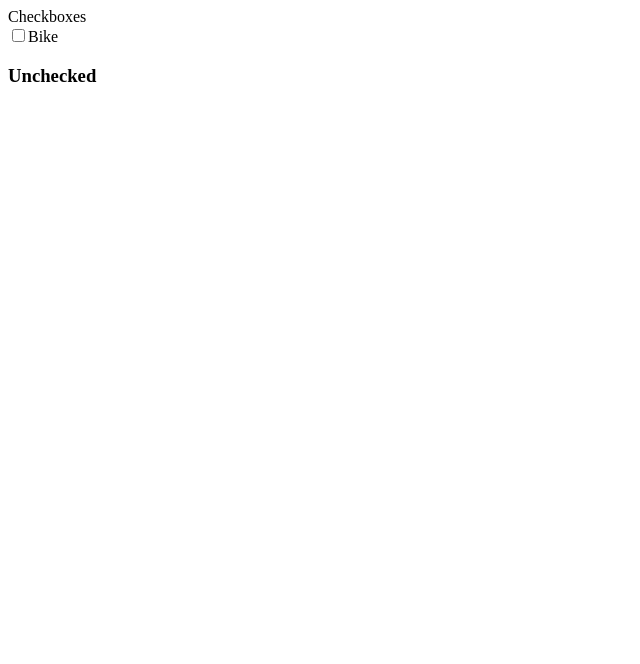
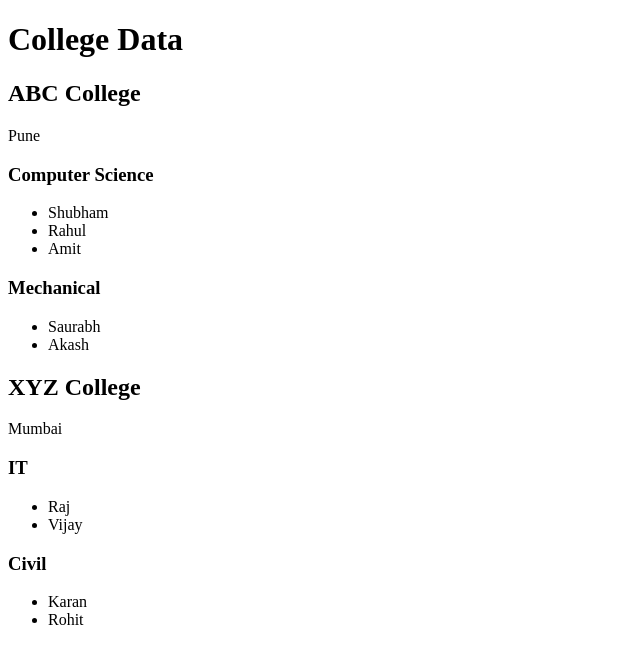
Before and after one commit to Shivamvish26/react-19-learning, a React (Vite) app: page / in a window 1280 px wide. Shown: the top 664 px of the page, without its empty margins (0-640 px from the left). Built offline with nearby package versions, Linux system fonts and the light colour scheme.

Commit message:
react learnig

```diff
--- a/src/App.jsx
+++ b/src/App.jsx
@@ -1,22 +1,34 @@
+import { useState } from "react";
 import "./App.css";
+import CheckboxandDropdown from "./interview/CheckboxandDropdown";
 import Checkboxes from "./interview/Checkboxes";
 import Defaultprops from "./interview/Defaultprops";
 import FetchApi from "./interview/fetchApi";
 import GetinputfiledValue from "./interview/GetinputfiledValue";
 import IncDec from "./interview/inc-dec";
 import LoginValidation from "./interview/loginval";
+import LoopingMap from "./interview/LoopingMap";
 import Props from "./interview/Props";
 import Rendering from "./interview/rendering";
 import Searchfilter from "./interview/searchfilter";
+import Clock from "./interview/task1";
 import TodoList from "./interview/todolist";
 import Toggle from "./interview/toggle";
 import Wrapper from "./interview/wrapper";
+import Nestedloop from "./interview/Nestedloop";
 
 function App() {
-  //
+  {
+    /* Task 1 sub part */
+  }
+  const [colour, setColor] = useState("black");
+
+  //props
   const name = "Shubham";
 
-  {/* Object with array */}
+  {
+    /* Object with array */
+  }
   const user = {
     name: "Shivam",
     age: 25,
@@ -40,11 +52,23 @@ function App() {
       {/* default value in react if the user is not logged in */}
       {/* <Defaultprops /> */}
       {/* html cotent to deafult props using the html */}
-        {/* <Wrapper>
+      {/* <Wrapper>
           <h1>The Wrapper Component</h1>
         </Wrapper> */}
-        {/* <GetinputfiledValue/> */}
-        <Checkboxes/>
+      {/* <GetinputfiledValue/> */}
+      {/* <Checkboxes/> */}
+      {/* <CheckboxandDropdown/> */}
+      {/* <LoopingMap/> */}
+
+      {/* Task 1 sub part */}
+      {/* <select onChange={(e) => setColor(e.target.value)}>
+        <option value="red">Red</option>
+        <option value="black">Black</option>
+        <option value="orange">Orange</option>
+      </select>
+      <Clock colour={colour} /> */}
+
+      <Nestedloop/>
     </>
   );
 }
--- /dev/null
+++ b/src/interview/CheckboxandDropdown.jsx
@@ -0,0 +1,46 @@
+// Handle radio button and dropdown using states
+import React, { useState } from "react";
+
+export default function CheckboxandDropdown() {
+  const [selectedItem, setSelectedItem] = useState("Male");
+  const [selectedDropdown, setSelectedDropdown] = useState("Select one of them");
+
+  return (
+    <div>
+      Checkbox and Dropdown
+      <div>
+        <h3>Radio Button Selected: {selectedItem}</h3>
+        <input
+          type="radio"
+          name="gender"
+          value="Male"
+          id="male"
+          checked={selectedItem === "Male"}
+          onChange={(e) => setSelectedItem(e.target.value)}
+        />
+        <label htmlFor="male">Male</label>
+        <input
+          type="radio"
+          name="gender"
+          value="Female"
+          id="female"
+            checked={selectedItem === "Female"}
+          onChange={(e) => setSelectedItem(e.target.value)}
+        />
+        <label htmlFor="female">Female</label>
+      </div>
+      <div>
+        <h3>Dropdown Selection: {selectedDropdown}</h3>
+        <select
+          value={selectedDropdown}
+          onChange={(e) => setSelectedDropdown(e.target.value)}
+        >
+          <option>Select one of them</option>
+          <option value="pune">Pune</option>
+          <option value="mumbai">Mumbai</option>
+          <option value="nagpur">Nagpur</option>
+        </select>
+      </div>
+    </div>
+  );
+}
--- /dev/null
+++ b/src/interview/LoopingComponent.jsx
@@ -0,0 +1,19 @@
+// Looing throught the array of the object and displaying in other component using the props
+// file LoopingMap.jsx
+export default function LoopingComponent({ data }) {
+  return (
+    <div
+      style={{
+        border: "1px solid black",
+        padding: "10px",
+        borderRadius: "10px",
+        width: "400px",
+        marginBottom: "10px",
+      }}
+    >
+      <h3>Name : {data.name}</h3>
+      <h4>Age : {data.age}</h4>
+      <h5>Email : {data.email}</h5>
+    </div>
+  );
+}
--- /dev/null
+++ b/src/interview/LoopingMap.jsx
@@ -0,0 +1,63 @@
+import LoopingComponent from "./LoopingComponent";
+
+export default function LoopingMap() {
+  const userData = [
+    {
+      name: "Shubham",
+      age: 25,
+      id: 1,
+      email: "shubham@gmail.com",
+    },
+    {
+      name: "Saourabh",
+      age: 25,
+      id: 2,
+      email: "saourabh@gmail.com",
+    },
+    {
+      name: "Ashish",
+      age: 25,
+      id: 3,
+      email: "ashish@gmail.com",
+    },
+  ];
+  return (
+    <div>
+      {/* Looping with map function */}
+      {/* Unique key to identify each row in table */}
+      {/* <table border={1}>
+        <thead>
+          <tr>
+            <td>Id</td>
+            <td>Name</td>
+            <td>Age</td>
+            <td>Email</td>
+          </tr>
+        </thead>
+        <tbody>
+          {userData.map((user) => {
+            return (
+
+              <tr key={user.id}>
+                <td>{user.id}</td>
+                <td>{user.name}</td>
+                <td>{user.email}</td>
+                <td>{user.age}</td>
+              </tr>
+            );
+          })}
+        </tbody>
+
+      </table> */}
+      <div>
+        {userData.map((user) => {
+          return (
+            <div key={user.id}>
+              <LoopingComponent data={user} />
+            </div>
+          );
+        })}
+      </div>
+    </div>
+  );
+}
--- /dev/null
+++ b/src/interview/Nestedloop.jsx
@@ -0,0 +1,65 @@
+import React from "react";
+
+export default function Nestedloop() {
+  const colleges = [
+    {
+      id: 1,
+      name: "ABC College",
+      city: "Pune",
+      departments: [
+        {
+          name: "Computer Science",
+          students: ["Shubham", "Rahul", "Amit"],
+        },
+        {
+          name: "Mechanical",
+          students: ["Saurabh", "Akash"],
+        },
+      ],
+    },
+    {
+      id: 2,
+      name: "XYZ College",
+      city: "Mumbai",
+      departments: [
+        {
+          name: "IT",
+          students: ["Raj", "Vijay"],
+        },
+        {
+          name: "Civil",
+          students: ["Karan", "Rohit"],
+        },
+      ],
+    },
+  ];
+
+  return (
+    <div>
+      <h1>College Data</h1>
+
+      {colleges.map((college) => {
+        return (
+          <div key={college.id}>
+            <h2>{college.name}</h2>
+            <p>{college.city}</p>
+
+            {college.departments.map((department) => {
+              return (
+                <div key={department.name}>
+                  <h3>{department.name}</h3>
+
+                  <ul>
+                    {department.students.map((student, index) => {
+                      return <li key={index}>{student}</li>;
+                    })}
+                  </ul>
+                </div>
+              );
+            })}
+          </div>
+        );
+      })}
+    </div>
+  );
+}
--- /dev/null
+++ b/src/interview/task1.jsx
@@ -0,0 +1,29 @@
+// digital clock in react js
+
+import { useState, useEffect } from "react";
+
+export default function Clock({ colour }) {
+  const [time, setTime] = useState(0);
+
+  useEffect(() => {
+    setInterval(() => {
+      setTime(new Date().toLocaleTimeString());
+    }, 1000);
+  }, []);
+
+  return (
+    <div>
+      <h1
+        style={{
+          color: colour,
+          backgroundColor: "#7a7a7a",
+          width: "120px",
+          padding: "10px",
+          borderRadius: "10px",
+        }}
+      >
+        {time}
+      </h1>
+    </div>
+  );
+}
```
